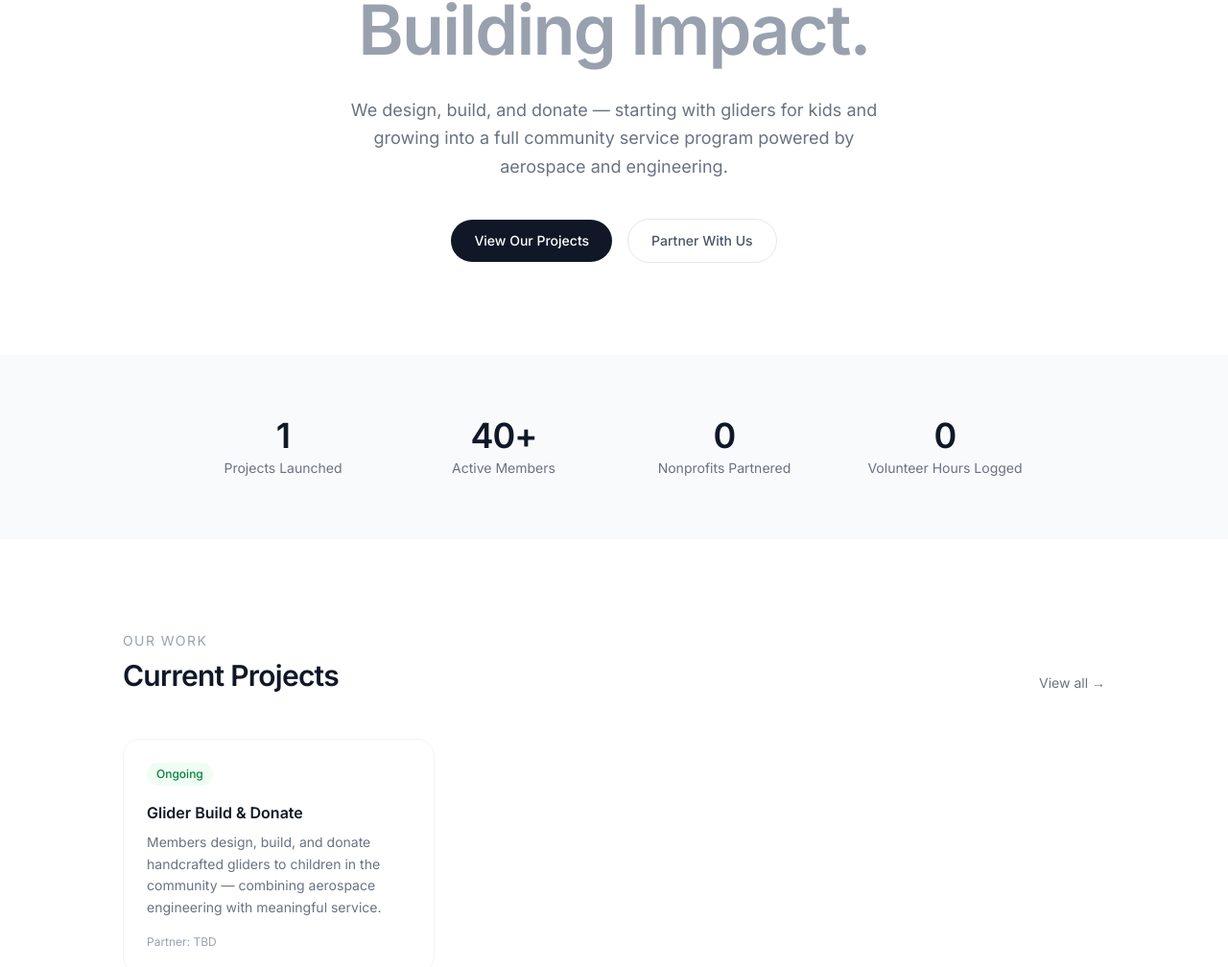
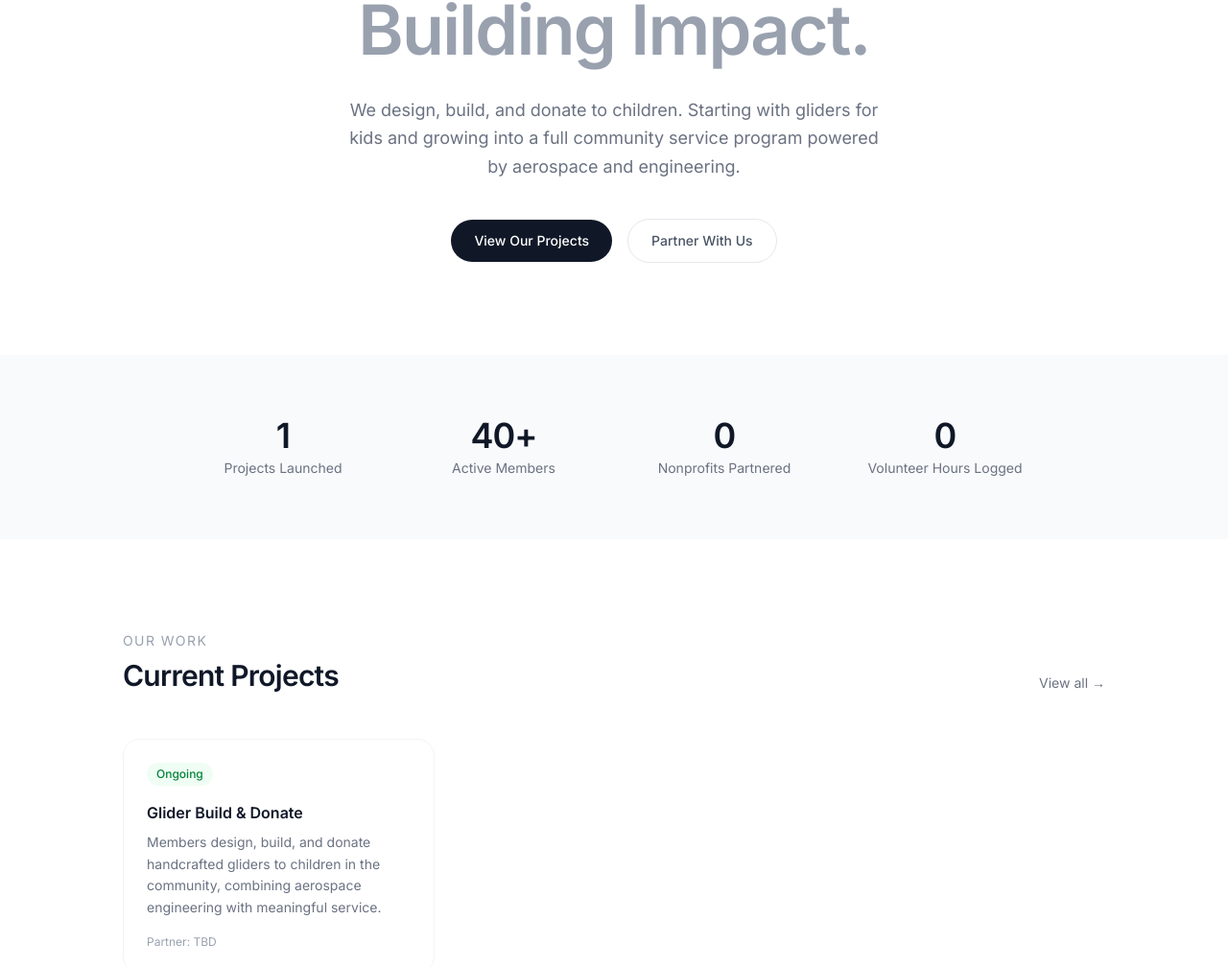
Before and after one commit to Aerosolve-Interactive/whsaec, a Next.js app: page / in a window 1280 px wide. Shown: the part 293-1301 px from the top of the page at 96% size. Built offline with nearby package versions, Linux system fonts and the light colour scheme.

Commit message:
update homepage text

```diff
--- a/app/page.tsx
+++ b/app/page.tsx
@@ -10,7 +10,7 @@ const stats = [
 const projects = [
   {
     title: 'Glider Build & Donate',
-    description: 'Members design, build, and donate handcrafted gliders to children in the community — combining aerospace engineering with meaningful service.',
+    description: 'Members design, build, and donate handcrafted gliders to children in the community, combining aerospace engineering with meaningful service.',
     status: 'Ongoing',
     partner: 'TBD',
   },
@@ -51,7 +51,7 @@ export default function Home() {
             <span className="text-gray-400">Building Impact.</span>
           </h1>
           <p className="text-lg text-gray-500 max-w-xl mx-auto mb-10 leading-relaxed">
-            We design, build, and donate — starting with gliders for kids and growing into
+            We design, build, and donate to children. Starting with gliders for kids and growing into
             a full community service program powered by aerospace and engineering.
           </p>
           <div className="flex flex-col sm:flex-row items-center justify-center gap-4">
```
